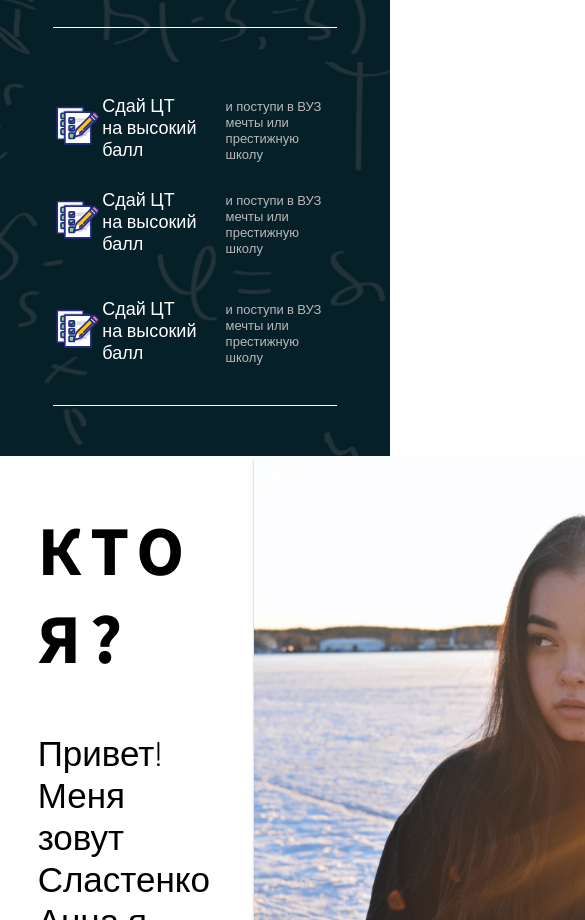
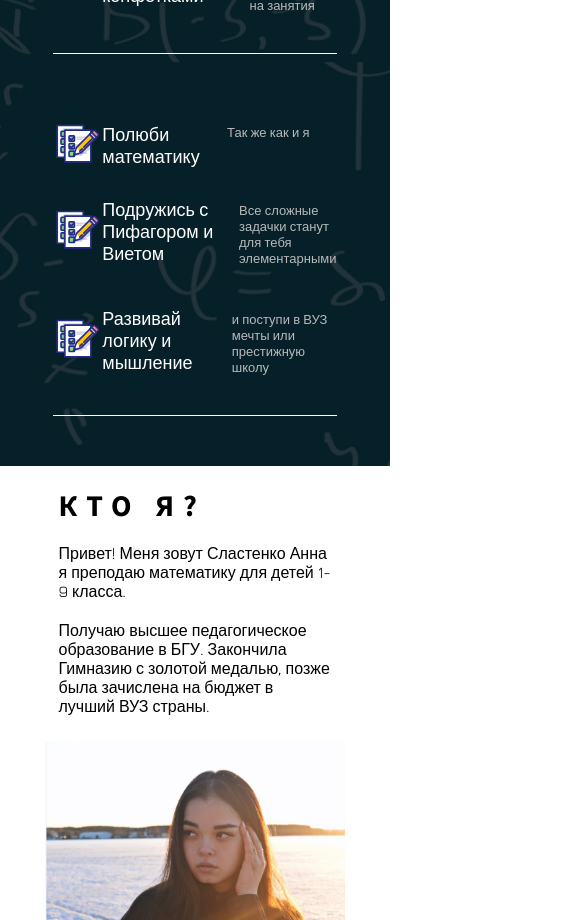
Before and after one commit to fearlysk/tutoring, a React (Create React App) app: page / in a window 390 px wide. Shown: the part 1080-2000 px from the top of the page, 585 px wide, since content can reach past the window. Built offline with nearby package versions, Linux system fonts and the light colour scheme; a web font is replaced by a local one.

Commit message:
add mobile version of the second and the third block

```diff
--- a/src/pages/Home/Home.jsx
+++ b/src/pages/Home/Home.jsx
@@ -47,9 +47,7 @@ const Home = () => {
                         <p>Анна Сластенко</p>
                    </div>
                    <div className={styles.mainHeadline__description}>
-                        <p>Онлайн и оффлайн занятия в Беларуси для успешной сдачи ЦТ
-                        Без  стресса и времени траты на дорогу
-                        </p>
+                        <p>Оффлайн занятия в Минске для успешной сдачи экзаменов, самостоятельных и контрольных работ</p>
                    </div>
                    <div className={styles.mainContent}>
                         <div className={styles.mainContent__headline}>
@@ -63,11 +61,11 @@ const Home = () => {
                                         <IconPaper />
                                     </div>
                                     <div className={styles.mainContent__itemHeadlineText}>
-                                        <p>Сдай ЦТ на высокий балл</p>
+                                        <p>Сдай хорошо свой первый экзамен</p>
                                     </div>
                                   </div>
                                   <div className={styles.mainContent__itemText}>
-                                    <p>и поступи в ВУЗ мечты или престижную школу </p>
+                                    <p>без стресса и волнений</p>
                                   </div>
                                 </div>
                                 <div className={itemClassName}>
@@ -76,11 +74,11 @@ const Home = () => {
                                         <IconPaper />
                                     </div>
                                     <div className={styles.mainContent__itemHeadlineText}>
-                                        <p>Сдай ЦТ на высокий балл</p>
+                                        <p>Стань уверенне на уроках</p>
                                     </div>
                                   </div>
                                   <div className={styles.mainContent__itemText}>
-                                    <p>и поступи в ВУЗ мечты или престижную школу </p>
+                                    <p>и докажи себе, что ты можешь </p>
                                   </div>
                                 </div>
                                 <div className={itemClassName}>
@@ -89,11 +87,11 @@ const Home = () => {
                                         <IconPaper />
                                     </div>
                                     <div className={styles.mainContent__itemHeadlineText}>
-                                        <p>Сдай ЦТ на высокий балл</p>
+                                        <p>Комфортные занятия с чаем и конфетками</p>
                                     </div>
                                   </div>
                                   <div className={styles.mainContent__itemText}>
-                                    <p>и поступи в ВУЗ мечты или престижную школу </p>
+                                    <p>Важно заинтересовать ребёнка, чтобы он с радостью шёл на занятия</p>
                                   </div>
                                 </div>
                             </div>
@@ -104,7 +102,7 @@ const Home = () => {
                                      <p>БЕСПЛАТНО</p>
                                   </div>
                                   <div className={styles.mainContent__btn}>
-                                      <button>Записаться на пробное занятие</button>
+                                      <button>Записаться на занятие</button>
                                   </div>
                                 </div>
                             </div>
@@ -115,11 +113,11 @@ const Home = () => {
                                         <IconPaper />
                                     </div>
                                     <div className={styles.mainContent__itemHeadlineText}>
-                                        <p>Сдай ЦТ на высокий балл</p>
+                                        <p>Полюби математику</p>
                                     </div>
                                   </div>
                                   <div className={styles.mainContent__itemText}>
-                                    <p>и поступи в ВУЗ мечты или престижную школу </p>
+                                    <p>Так же как и я</p>
                                   </div>
                                 </div>
                                 <div className={itemClassName}>
@@ -128,11 +126,11 @@ const Home = () => {
                                         <IconPaper />
                                     </div>
                                     <div className={styles.mainContent__itemHeadlineText}>
-                                        <p>Сдай ЦТ на высокий балл</p>
+                                        <p>Подружись с Пифагором и Виетом</p>
                                     </div>
                                   </div>
                                   <div className={styles.mainContent__itemText}>
-                                    <p>и поступи в ВУЗ мечты или престижную школу </p>
+                                    <p>Все сложные задачки станут для тебя элементарными</p>
                                   </div>
                                 </div>
                                 <div className={itemClassName}>
@@ -141,7 +139,7 @@ const Home = () => {
                                         <IconPaper />
                                     </div>
                                     <div className={styles.mainContent__itemHeadlineText}>
-                                        <p>Сдай ЦТ на высокий балл</p>
+                                      <p>Развивай логику и мышление</p>
                                     </div>
                                   </div>
                                   <div className={styles.mainContent__itemText}>
--- a/src/pages/Home/Home.module.scss
+++ b/src/pages/Home/Home.module.scss
@@ -253,12 +253,74 @@
     font-size: 35px;
     font-family: 'Jura', sans-serif;
 }
-.about__photo img{
+.about__photo > img{
     width: 600px;
+}
+@media screen and (max-width: 1246px) {
+    .about__contentItem > h1 {
+        font-size: 50px;
+    }
+    .about__contentItem > p {
+        font-size: 25px;
+    }
+    .about__photo > img{
+        width: 500px;
+    }
+}
+@media screen and (max-width: 1246px) {
+    .about__contentItem > h1 {
+        font-size: 40px;
+    }
+    .about__contentItem > p {
+        font-size: 20px;
+    }
+    .about__photo > img{
+        width: 400px;
+    }
+}
+@media screen and (max-width: 900px) {
+    .about__contentItem {
+        margin-top: 20px;
+        width: 70%;
+    }
+    .about__photo > img{
+        width: 350px;
+    }
+}
+@media screen and (max-width: 700px) {
+    .about__contentItem > p {
+        font-size: 16px;
+    }
+    .about__photo > img{
+        width: 300px;
+    }
+}
+@media screen and (max-width: 700px) {
+    .about__contentItem > h1 {
+        font-size: 30px;
+    }
+    .about__contentItem > p {
+        font-size: 16px;
+    }
+    .about__photo > img{
+        width: 300px;
+    }
+}
+@media screen and (max-width: 550px) {
+    .about {
+        display: flex;
+        flex-direction: column;
+        width: 100%;
+        align-items: center;
+        justify-content: center;
+    }
+    .about__photo > img{
+        margin-top: 25px;
+    }
 }
 .situations {
     background-color: #052028;
-    color:#FFFFFF;
+    color: #FFFFFF;
 }
 .situations__content {
     width: 81.5%;
@@ -281,7 +343,6 @@
     display: flex;
     justify-content: space-between;
     margin-top: 40px;
-    // align-items: center;
 }
 .situations__item {
     width: 20%;
@@ -290,20 +351,88 @@
     margin-top: 25px;
     width: 110%;
     letter-spacing: 0.1em;
+    font-size: 25px;
+    font-family: "Jura", sans-serif;
+    font-weight: 500;
 }
-.situations__photo img {
+.situations__photo > img {
     height: 200px;
+}
+@media screen and (max-width: 1246px) {
+    .situations__content h2 {
+        font-size: 30px;
+    }
+    .situations__text p {
+        font-size: 20px;
+    }
+    .situations__photo > img {
+        height: 170px;
+    }
 }
 .situations__girlCry {
     position: relative;
-    top:9px;
+    top: 9px;
 }
 .situations__boyWow {
     position: relative;
-    top:38px;
+    top: 38px;
 }
-.situations__text p {
-    font-size:25px;
-    font-family: 'Jura';
-    font-weight: 500;
+@media screen and (max-width: 1134px) {
+    .situations__content h2 {
+        font-size: 25px;
+    }
+    .situations__text p {
+        font-size: 17px;
+    }
+    .situations__photo > img {
+        height: 150px;
+    }
+    .situations__boyWow {
+        position: relative;
+        top: 20px;
+    }
 }
+@media screen and (max-width: 1000px) {
+    .situations__content h2 {
+        font-size: 20px;
+    }
+    .situations__text p {
+        font-size: 15px;
+    }
+    .situations__photo > img {
+        height: 140px;
+    }
+    .situations__boyWow {
+        position: relative;
+        top: 20px;
+    }
+}
+@media screen and (max-width: 900px) {
+    .situations__items {
+        flex-direction: column;
+        align-items: center;
+        justify-content: center;
+    }
+    .situations__item {
+        display: flex;
+        width: 60%;
+        align-items: center;
+        flex-direction: column;
+        justify-content: center;
+    }
+    .situations__text p {
+        font-size: 20px;
+    }
+    .situations__photo > img {
+        height: 150px;
+    }
+}
+@media screen and (max-width: 450px) {
+    .situations__text p {
+        font-size: 15px;
+        width: 100%;
+    }
+    .situations__photo > img {
+        height: 140px;
+    }
+}
```
Also changed, not shown: src/components/UI/IconLight.jsx (line endings or trailing spaces).
